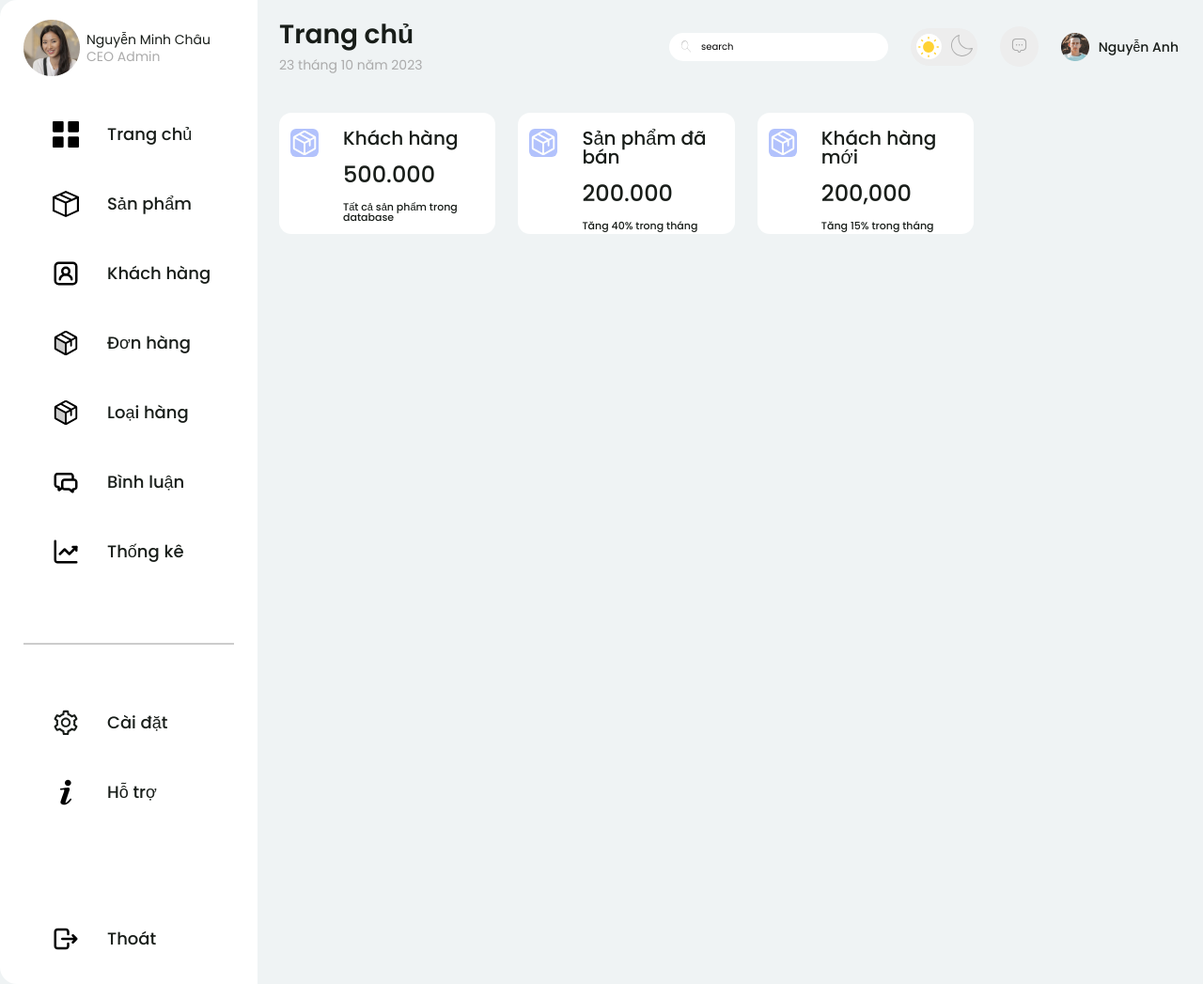
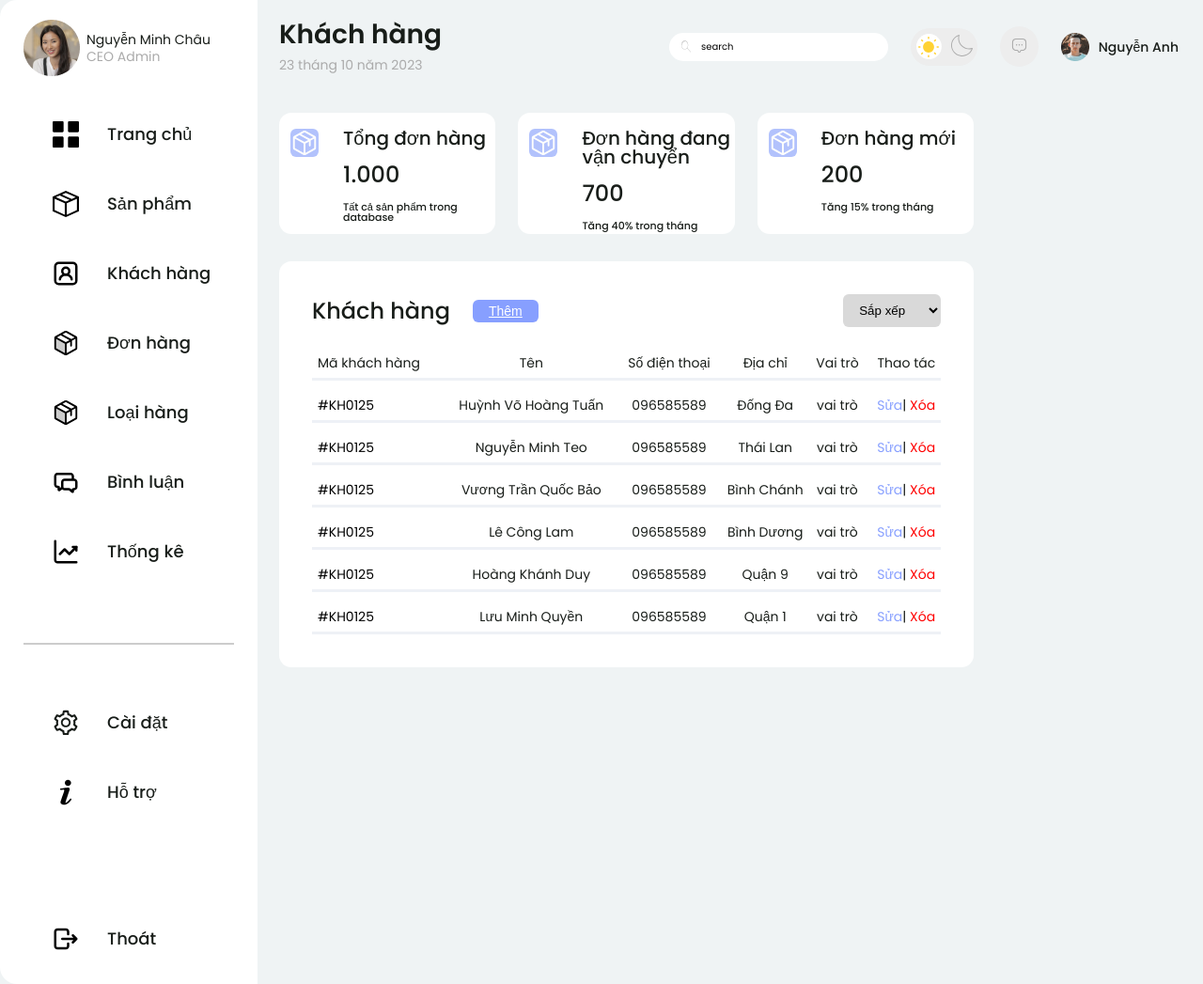
Before and after one commit to tuanhuynh0107/wd18031, a PHP site: page /html/khachhang_admin.html in a window 1280 px wide. Shown: the whole page at 94% size. Run offline with PHP 8.4, Linux system fonts and the light colour scheme.

Commit message:
Update file khachhang_admin.html

```diff
--- a/assets/css/admin.css
+++ b/assets/css/admin.css
@@ -433,3 +433,19 @@ color: #879FFF;
     border-radius: 13px;
     background-color: #fff;
 }
+.btn-ml{
+    margin-left: 24px ;
+}
+.btn{
+    border: none;
+    outline: none;
+    padding: 4px 17px;
+    border-radius: 6px;
+    background: #879FFF;
+}
+.btn a{
+    color: #fff;
+    font-weight: 500;
+    font-size: 1.4rem;
+    text-decoration-line: underline;
+}
--- a/html/khachhang_admin.html
+++ b/html/khachhang_admin.html
@@ -183,7 +183,7 @@
         <div class="container" style="flex-grow: 1; width: 100%;">
             <header class="header row">
                 <div class="header__name">
-                    <h2 class="header__namePage">Trang chủ</h2>
+                    <h2 class="header__namePage">Khách hàng</h2>
                     <div class="header__date">23 tháng 10 năm 2023</div>
                 </div>
 
@@ -276,8 +276,8 @@
                                 </svg>
                             </div>
                             <div class="total_product__content row">
-                                <p class="total_product__content--title">Khách hàng</p>
-                                <div class="total_product__content--qty">500.000</div>
+                                <p class="total_product__content--title">Tổng đơn hàng</p>
+                                <div class="total_product__content--qty">1.000</div>
                                 <p class="total_product__content--desc">Tất cả sản phẩm trong database</p>
                             </div>
                         </section>
@@ -292,8 +292,8 @@
                                 </svg>
                             </div>
                             <div class="total_product__content row">
-                                <p class="total_product__content--title">Sản phẩm đã bán</p>
-                                <div class="total_product__content--qty">200.000</div>
+                                <p class="total_product__content--title">Đơn hàng đang vận chuyển</p>
+                                <div class="total_product__content--qty">700</div>
                                 <p class="total_product__content--desc">Tăng 40% trong tháng</p>
                             </div>
                         </section>
@@ -308,14 +308,108 @@
                                 </svg>
                             </div>
                             <div class="total_product__content row">
-                                <p class="total_product__content--title">Khách hàng mới</p>
-                                <div class="total_product__content--qty">200,000</div>
+                                <p class="total_product__content--title">Đơn hàng mới</p>
+                                <div class="total_product__content--qty">200</div>
                                 <p class="total_product__content--desc">Tăng 15% trong tháng</p>
                             </div>
                         </section>
                     </article>
                     <!-- code table khach hang o day -->
+                    <article class="revenue">
+                        <div class="revenue__top row">
+                            <div class="revenue__top--title row">
+                                <h4>Khách hàng</h4>
+                                <button class="btn btn-ml"><a href="#">Thêm </a></button>
+                            </div>
 
+                            <select class="revenue__top--hendel">
+                                <option value="1">Sắp xếp</option>
+                                <option value="2">Tăng dần</option>
+                                <option value="3">Giảm dần</option>
+                            </select>
+                        </div>
+                        <table class="table__packgeNew">
+                            <thead>
+                                <tr>
+                                    <td>Mã khách hàng</td>
+                                    <td>Tên</td>
+                                    <td>Số điện thoại</td>
+                                    <td>Địa chỉ</td>
+                                    <td>Vai trò</td>
+                                    <td>Thao tác</td>
+                                </tr>
+                            </thead>
+                            <tbody>
+                                <tr>
+                                    <td><a href="">#KH0125</a></td>
+                                    <td>Huỳnh Võ Hoàng Tuấn</td>
+                                    <td>096585589</td>
+                                    <td>Đống Đa</td>
+                                    <td>vai trò</td>
+                                    <td>
+                                        <a href="" class="hendel-update-act">Sửa</a>|
+                                        <a href="" class="hendel-delete-act">Xóa</a>
+                                    </td>
+                                </tr>
+                                <tr>
+                                    <td><a href="">#KH0125</a></td>
+                                    <td>Nguyễn Minh Teo</td>
+                                    <td>096585589</td>
+                                    <td>Thái Lan</td>
+                                    <td>vai trò</td>
+                                    <td>
+                                        <a href="" class="hendel-update-act">Sửa</a>|
+                                        <a href="" class="hendel-delete-act">Xóa</a>
+                                    </td>
+                                </tr>
+                                <tr>
+                                    <td><a href="">#KH0125</a></td>
+                                    <td>Vương Trần Quốc Bảo</td>
+                                    <td>096585589</td>
+                                    <td>Bình Chánh</td>
+                                    <td>vai trò</td>
+                                    <td>
+                                        <a href="" class="hendel-update-act">Sửa</a>|
+                                        <a href="" class="hendel-delete-act">Xóa</a>
+                                    </td>
+                                </tr>
+                                <tr>
+                                    <td><a href="">#KH0125</a></td>
+                                    <td>Lê Công Lam</td>
+                                    <td>096585589</td>
+                                    <td>Bình Dương</td>
+                                    <td>vai trò</td>
+                                    <td>
+                                        <a href="" class="hendel-update-act">Sửa</a>|
+                                        <a href="" class="hendel-delete-act">Xóa</a>
+                                    </td>
+                                </tr>
+                                <tr>
+                                    <td><a href="">#KH0125</a></td>
+                                    <td>Hoàng Khánh Duy</td>
+                                    <td>096585589</td>
+                                    <td>Quận 9</td>
+                                    <td>vai trò</td>
+                                    <td>
+                                        <a href="" class="hendel-update-act">Sửa</a>|
+                                        <a href="" class="hendel-delete-act">Xóa</a>
+                                    </td>
+                                </tr>
+                                <tr>
+                                    <td><a href="">#KH0125</a></td>
+                                    <td>Lưu Minh Quyền</td>
+                                    <td>096585589</td>
+                                    <td>Quận 1</td>
+                                    <td>vai trò</td>
+                                    <td>
+                                        <a href="" class="hendel-update-act">Sửa</a>|
+                                        <a href="" class="hendel-delete-act">Xóa</a>
+                                    </td>
+                                </tr>
+
+                            </tbody>
+                        </table>
+                    </article>
                 </div>
                 <article class="notify">
 
```
